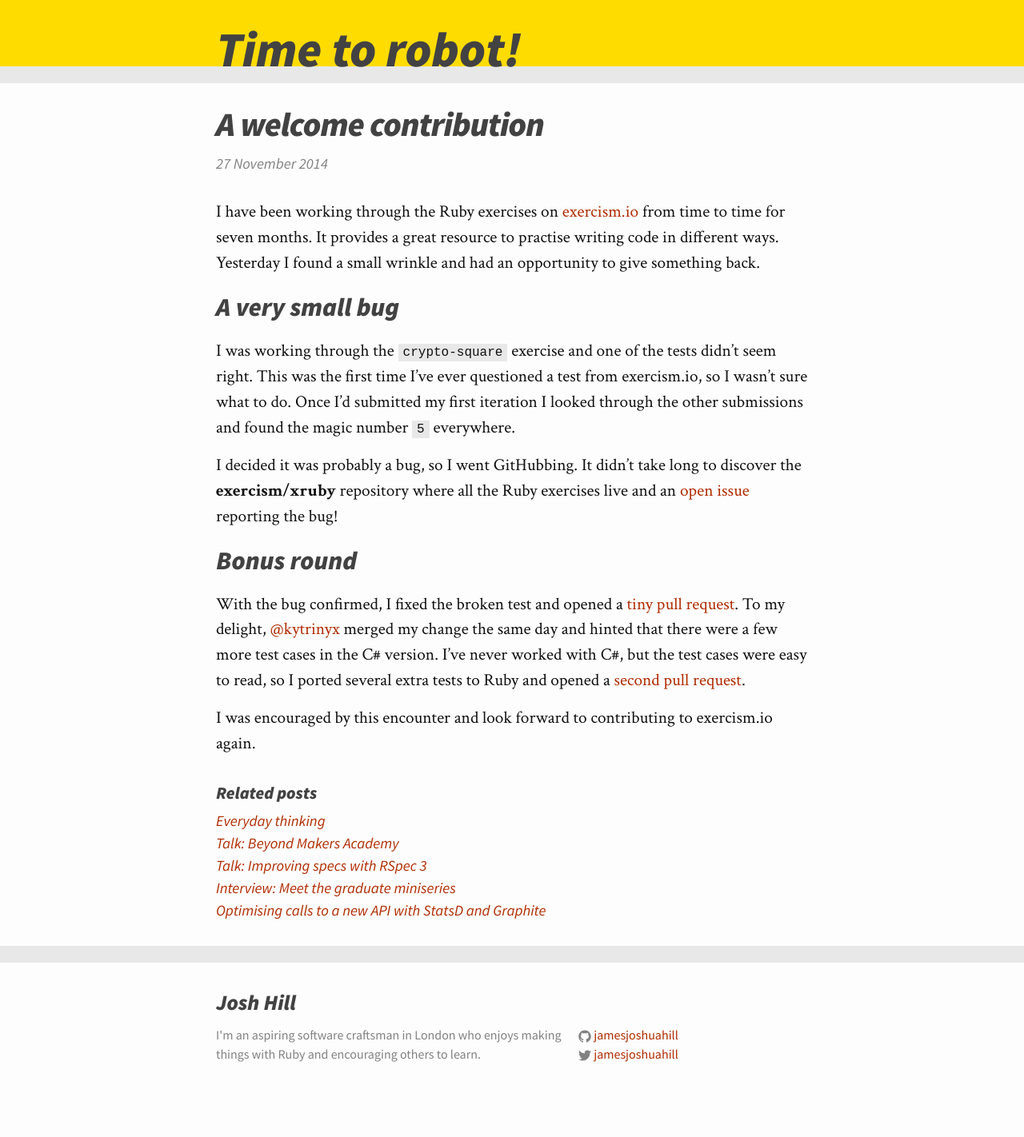
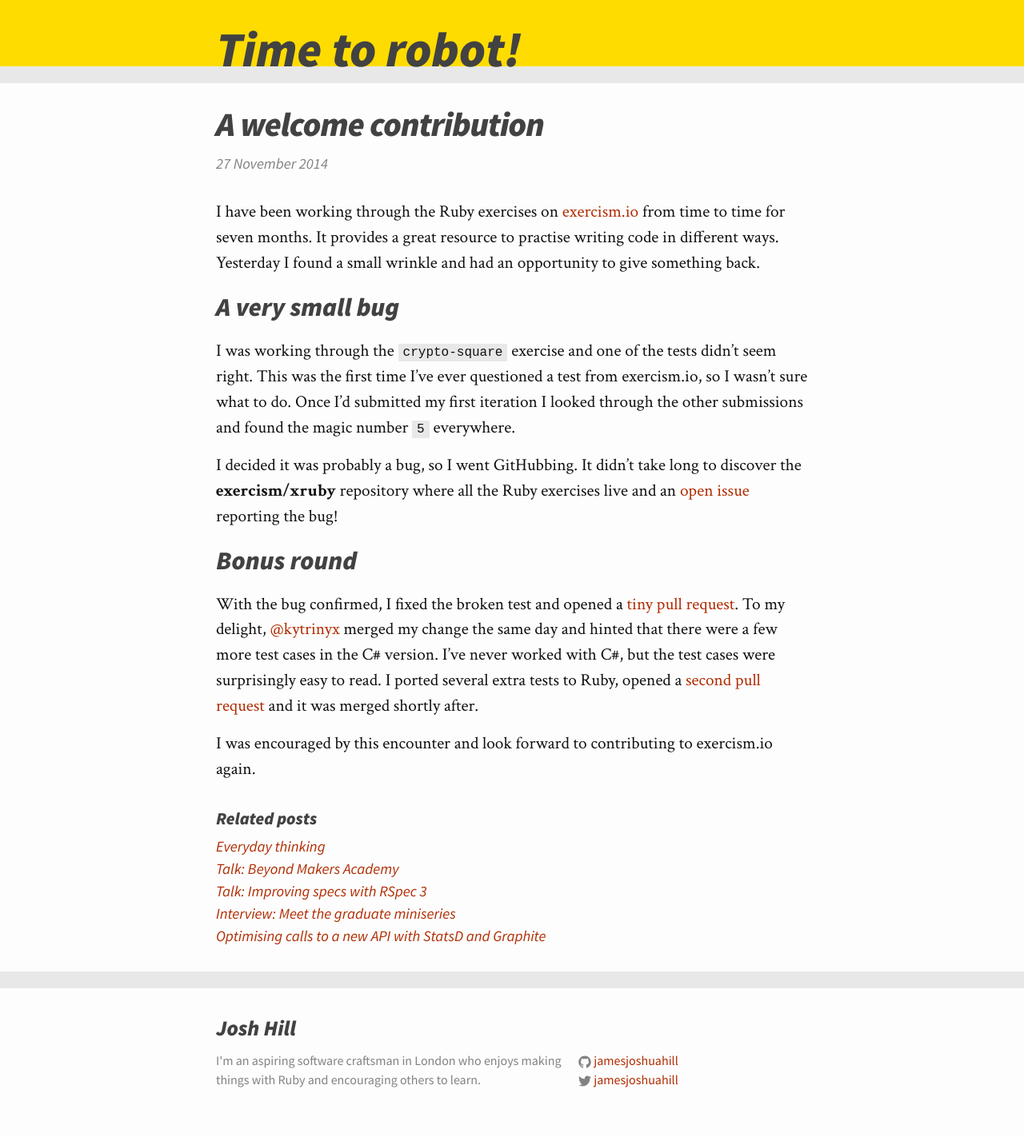
Before and after one commit to jamesjoshuahill/jamesjoshuahill.github.io, a Jekyll site: the page built from _posts/2014-11-27-a-welcome-contribution.md, in a window 1280 px wide. Shown: the whole page at 80% size. Built offline with Jekyll 4.4.1, drawn with Linux system fonts in a browser that asks for light colours; before the commit the page ends 1390 px from its top, so only the background shows below that.

Commit message:
Minor rewording in exercism contribution post

```diff
--- a/_posts/2014-11-27-a-welcome-contribution.md
+++ b/_posts/2014-11-27-a-welcome-contribution.md
@@ -13,7 +13,7 @@
 
 ## Bonus round
 
-With the bug confirmed, I fixed the broken test and opened a [tiny pull request]. To my delight, [@kytrinyx] merged my change the same day and hinted that there were a few more test cases in the C# version. I've never worked with C#, but the test cases were easy to read, so I ported several extra tests to Ruby and opened a [second pull request].
+With the bug confirmed, I fixed the broken test and opened a [tiny pull request]. To my delight, [@kytrinyx] merged my change the same day and hinted that there were a few more test cases in the C# version. I've never worked with C#, but the test cases were surprisingly easy to read. I ported several extra tests to Ruby, opened a [second pull request] and it was merged shortly after.
 
 I was encouraged by this encounter and look forward to contributing to exercism.io again.
 
```
